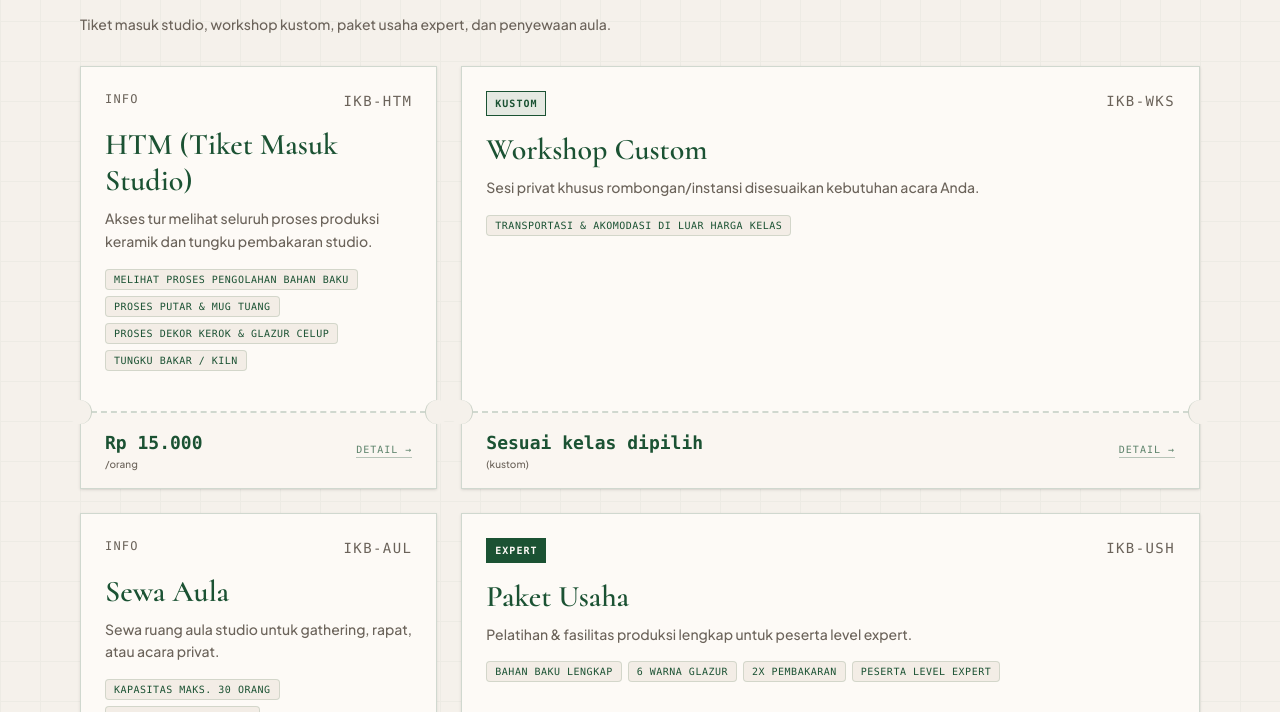
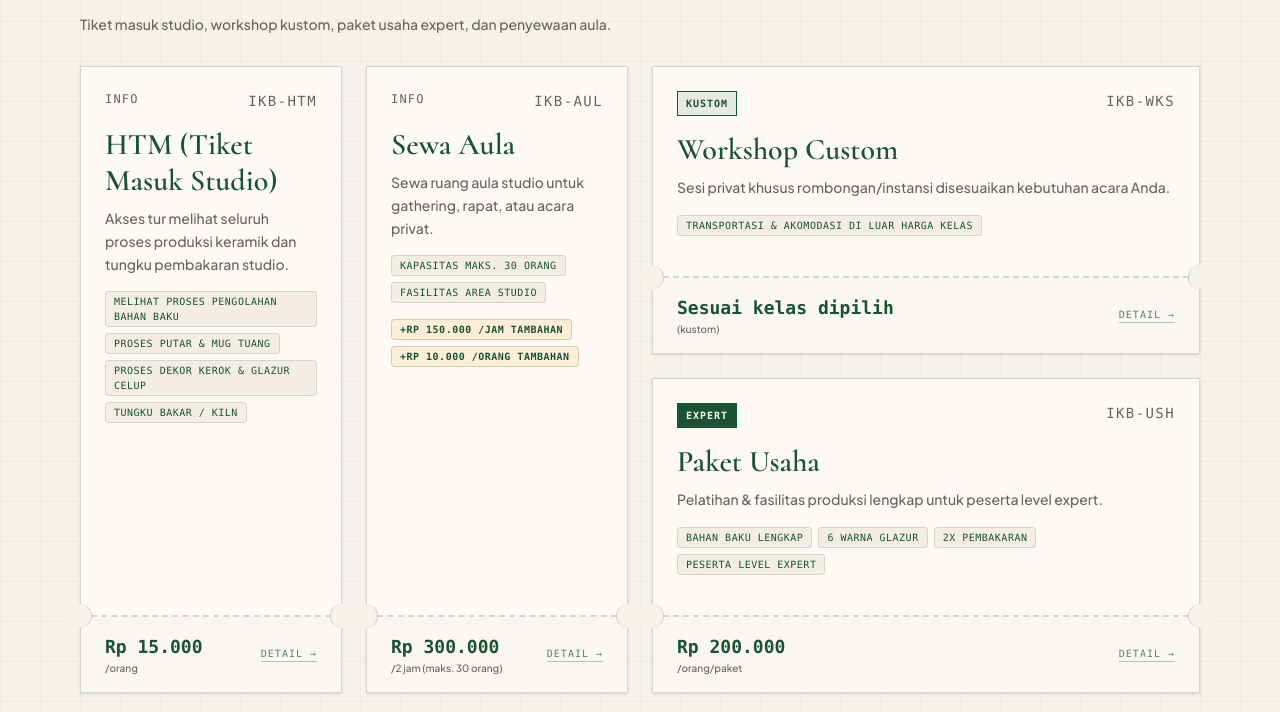
Before and after one commit to gimigkk/Imah-Keramik-Bogor, a React (Vite) app: page / in a window 1280 px wide. Shown: the part 2975-3687 px from the top of the page. Built offline with nearby package versions, Linux system fonts and the light colour scheme; the HTML template or start-up script is replaced by a standard one.

Commit message:
fix: update Info Umum grid layout to 4x2 bento structure

```diff
--- a/src/components/BentoTickets.tsx
+++ b/src/components/BentoTickets.tsx
@@ -93,7 +93,7 @@ export const BentoTickets: React.FC = () => {
             </p>
           </div>
 
-          <div className="grid grid-cols-1 md:grid-cols-3 gap-6">
+          <div className="grid grid-cols-1 md:grid-cols-4 gap-6">
             {infoUmumTickets.map((ticket) => (
               <TicketCard key={ticket.id} ticket={ticket} onClick={setSelectedTicket} />
             ))}
--- a/src/components/TicketCard.tsx
+++ b/src/components/TicketCard.tsx
@@ -53,7 +53,7 @@ export const TicketCard: React.FC<TicketCardProps> = ({ ticket, onClick }) => {
     }
   };
 
-  // Build grid column span classes dynamically
+  // Build grid column & row span classes dynamically
   let colSpanClass = 'md:col-span-1';
   if (ticket.gridSpan?.cols === 3) {
     colSpanClass = 'md:col-span-3';
@@ -61,8 +61,13 @@ export const TicketCard: React.FC<TicketCardProps> = ({ ticket, onClick }) => {
     colSpanClass = 'md:col-span-2';
   }
 
+  let rowSpanClass = '';
+  if (ticket.gridSpan?.rows === 2) {
+    rowSpanClass = 'md:row-span-2';
+  }
+
   // Card container class
-  const containerClass = `group relative border border-foreground/20 shadow-sm flex flex-col justify-between hover:shadow-md transition-all cursor-pointer ${colSpanClass} ${
+  const containerClass = `group relative border border-foreground/20 shadow-sm flex flex-col justify-between hover:shadow-md transition-all cursor-pointer ${colSpanClass} ${rowSpanClass} ${
     isAccent ? 'bg-[#5c3a28] text-background' : 'bg-background text-foreground'
   }`;
 
--- a/src/data/tickets.ts
+++ b/src/data/tickets.ts
@@ -125,7 +125,7 @@ export const infoUmumTickets: Ticket[] = [
     price: 'Rp 15.000',
     unit: 'per_orang',
     unitLabel: '/orang',
-    gridSpan: { cols: 1, rows: 1 },
+    gridSpan: { cols: 1, rows: 2 },
     tags: [
       'Melihat proses pengolahan bahan baku',
       'Proses putar & mug tuang',
@@ -133,6 +133,19 @@ export const infoUmumTickets: Ticket[] = [
       'Tungku bakar / kiln',
     ],
     description: 'Akses tur melihat seluruh proses produksi keramik dan tungku pembakaran studio.',
+    category: 'info_umum',
+  },
+  {
+    id: 'sewa-aula',
+    code: 'IKB-AUL',
+    title: 'Sewa Aula',
+    price: 'Rp 300.000',
+    unit: 'per_2jam',
+    unitLabel: '/2 jam (maks. 30 orang)',
+    gridSpan: { cols: 1, rows: 2 },
+    addons: ['+Rp 150.000 /jam tambahan', '+Rp 10.000 /orang tambahan'],
+    tags: ['Kapasitas maks. 30 orang', 'Fasilitas area studio'],
+    description: 'Sewa ruang aula studio untuk gathering, rapat, atau acara privat.',
     category: 'info_umum',
   },
   {
@@ -146,19 +159,6 @@ export const infoUmumTickets: Ticket[] = [
     gridSpan: { cols: 2, rows: 1 },
     tags: ['Transportasi & akomodasi di luar harga kelas'],
     description: 'Sesi privat khusus rombongan/instansi disesuaikan kebutuhan acara Anda.',
-    category: 'info_umum',
-  },
-  {
-    id: 'sewa-aula',
-    code: 'IKB-AUL',
-    title: 'Sewa Aula',
-    price: 'Rp 300.000',
-    unit: 'per_2jam',
-    unitLabel: '/2 jam (maks. 30 orang)',
-    gridSpan: { cols: 1, rows: 1 },
-    addons: ['+Rp 150.000 /jam tambahan', '+Rp 10.000 /orang tambahan'],
-    tags: ['Kapasitas maks. 30 orang', 'Fasilitas area studio'],
-    description: 'Sewa ruang aula studio untuk gathering, rapat, atau acara privat.',
     category: 'info_umum',
   },
   {
```
